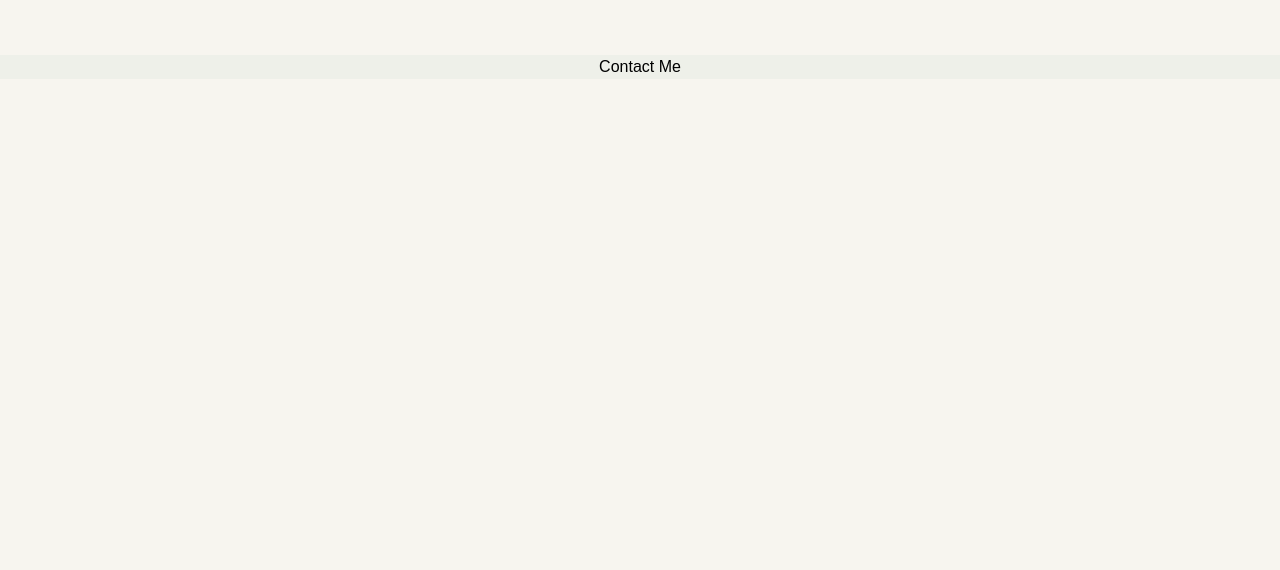
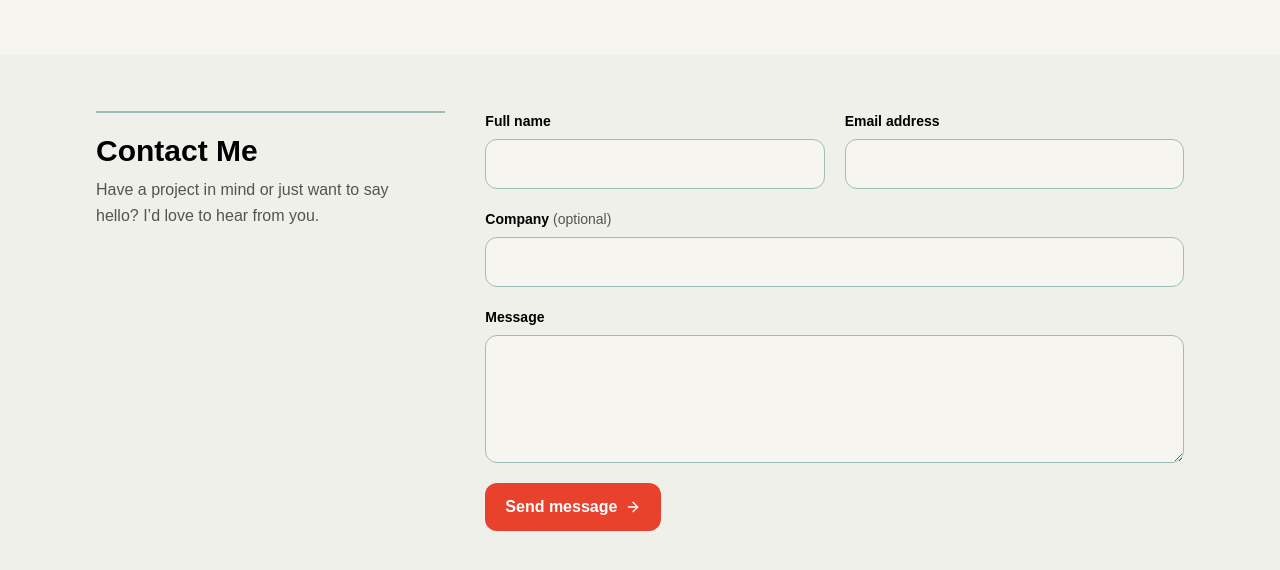
Before and after one commit to ryanctruong/personal-website, a React (Vite) app in the folder client/: page / in a window 1280 px wide. Shown: the part 6214-6784 px from the top of the page. Before the commit the page ends 6301 px from the top, so only its background shows below. Built offline with nearby package versions, Linux system fonts and the light colour scheme; no server answers.

Commit message:
build contact frontend

```diff
--- a/client/src/pages/Contact/Contact.tsx
+++ b/client/src/pages/Contact/Contact.tsx
@@ -1,9 +1,85 @@
-const Contact = () =>{
+import { useState, type SubmitEvent } from 'react'
+import { ArrowRight } from 'lucide-react'
+
+const inputClass = 'min-w-0 w-full rounded-xl border border-[#9DBEB7] bg-[#F7F5EF] px-4 py-3 text-base font-normal text-stone-900 transition-colors focus:bg-white focus-visible:outline-2 focus-visible:outline-offset-2 focus-visible:outline-[#a8392a] disabled:opacity-70'
+
+const Contact = () => {
+    const [pending, setPending] = useState(false)
+    const [success, setSuccess] = useState(false)
+    const [error, setError] = useState('')
+
+    const submit = async (event: SubmitEvent<HTMLFormElement>) => {
+        event.preventDefault()
+        if (pending) return
+
+        const form = event.currentTarget
+        const details = Object.fromEntries(new FormData(form))
+        setPending(true)
+        setSuccess(false)
+        setError('')
+
+        const fallbackError = 'Your submission could not be confirmed. Please try again.'
+        try {
+            const response = await fetch('/api/contact', {
+                method: 'POST',
+                headers: { 'Content-Type': 'application/json' },
+                body: JSON.stringify(details),
+            })
+            if (response.status !== 201) {
+                const result = await response.json().catch(() => null)
+                setError(typeof result?.error === 'string' ? result.error : fallbackError)
+                return
+            }
+            form.reset()
+            setSuccess(true)
+        } catch {
+            setError(fallbackError)
+        } finally {
+            setPending(false)
+        }
+    }
+
     return (
-        <section id="contact-me">
-            Contact Me
+        <section id="contact-me" aria-labelledby="contact-heading" className="grid w-full max-w-6xl scroll-mt-6 items-start gap-8 py-10 sm:px-8 md:grid-cols-[minmax(0,1fr)_minmax(0,2fr)] md:gap-10 md:py-14">
+            <header className="border-t-2 border-[#9DBEB7] pt-5">
+                <h2 id="contact-heading" className="text-3xl font-semibold">Contact Me</h2>
+                <p className="mt-2 max-w-xs leading-relaxed text-stone-600">
+                    Have a project in mind or just want to say hello? I’d love to hear from you.
+                </p>
+            </header>
+
+            <form className="min-w-0" onSubmit={submit} onChange={() => setSuccess(false)}>
+                <fieldset disabled={pending} className="grid min-w-0 gap-5">
+                    <div className="grid gap-5 sm:grid-cols-2">
+                        <label className="grid min-w-0 gap-2 text-sm font-semibold">
+                            Full name
+                            <input className={inputClass} name="full_name" autoComplete="name" maxLength={120} required />
+                        </label>
+                        <label className="grid min-w-0 gap-2 text-sm font-semibold">
+                            Email address
+                            <input className={inputClass} name="email_address" type="email" autoComplete="email" maxLength={254} required />
+                        </label>
+                    </div>
+                    <label className="grid gap-2 text-sm font-semibold">
+                        <span>Company <span className="font-normal text-stone-600">(optional)</span></span>
+                        <input className={inputClass} name="company" autoComplete="organization" maxLength={120} />
+                    </label>
+                    <label className="grid gap-2 text-sm font-semibold">
+                        Message
+                        <textarea className={inputClass + ' min-h-32 resize-y'} name="contact_message" rows={4} maxLength={4000} required />
+                    </label>
+                    <button type="submit" className="flex w-full cursor-pointer items-center justify-center gap-2 rounded-xl bg-[#E8412C] px-5 py-3 font-semibold text-white transition-colors hover:bg-[#A93226] focus-visible:outline-2 focus-visible:outline-offset-2 focus-visible:outline-[#92291d] disabled:cursor-wait disabled:opacity-70 sm:w-fit">
+                        {pending ? 'Sending…' : 'Send message'}
+                        <ArrowRight aria-hidden="true" size={16} />
+                    </button>
+                </fieldset>
+                <p role="status" className={success ? 'mt-4 rounded-xl bg-green-50 px-4 py-3 text-sm text-green-900' : 'sr-only'}>
+                    {success && 'Thanks for reaching out. Your message was sent.'}
+                </p>
+                {error && <p role="alert" className="mt-4 rounded-xl bg-red-50 px-4 py-3 text-sm text-red-900">{error}</p>}
+            </form>
         </section>
     )
-};
+}
 
-export default Contact;
+export default Contact
```
